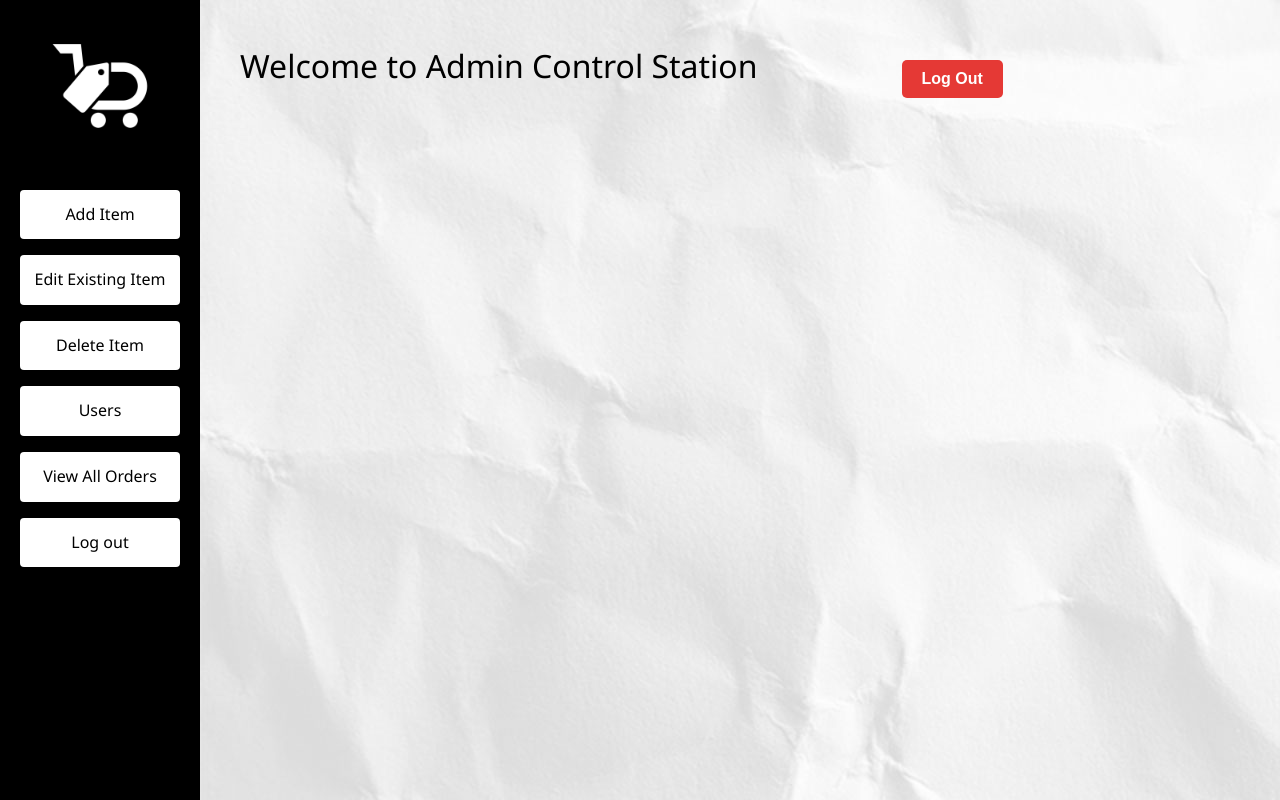
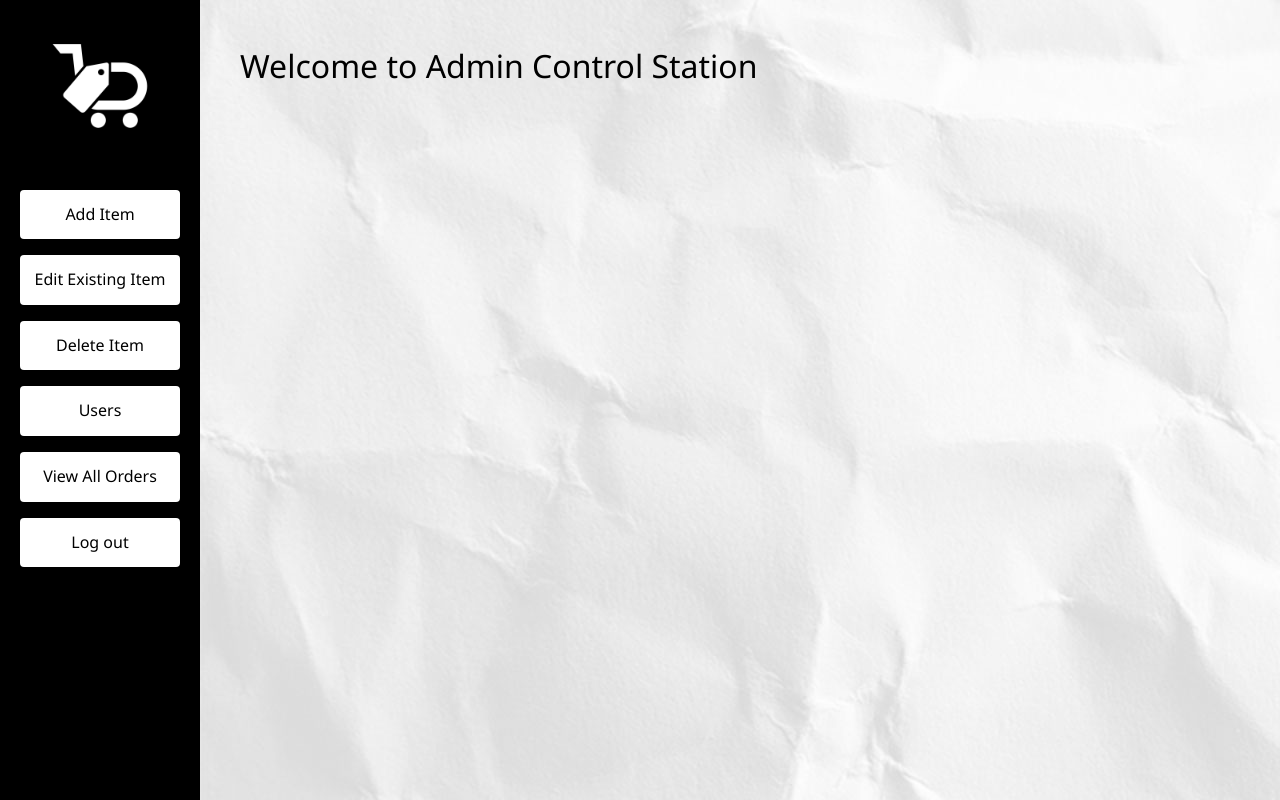
Before and after one commit to NBohair/miniPt, a PHP site: page /admin.php in a window 1280 px wide. Run offline with PHP 8.4, Linux system fonts and the light colour scheme; a user stored in the database is signed in.

Commit message:
Update admin.php

```diff
--- a/admin.php
+++ b/admin.php
@@ -39,9 +39,7 @@ if (empty($_SESSION['is_admin']) || $_SESSION['is_admin'] !== 1) {
       <h1>Welcome to Admin Control Station</h1>
 
 
-      <form method="post" action="logout.php" style="margin-top: 20px;">
-        <button type="submit" class="btn-submit">Log Out</button>
-      </form>
+
     </main>
 
   </div>
```
